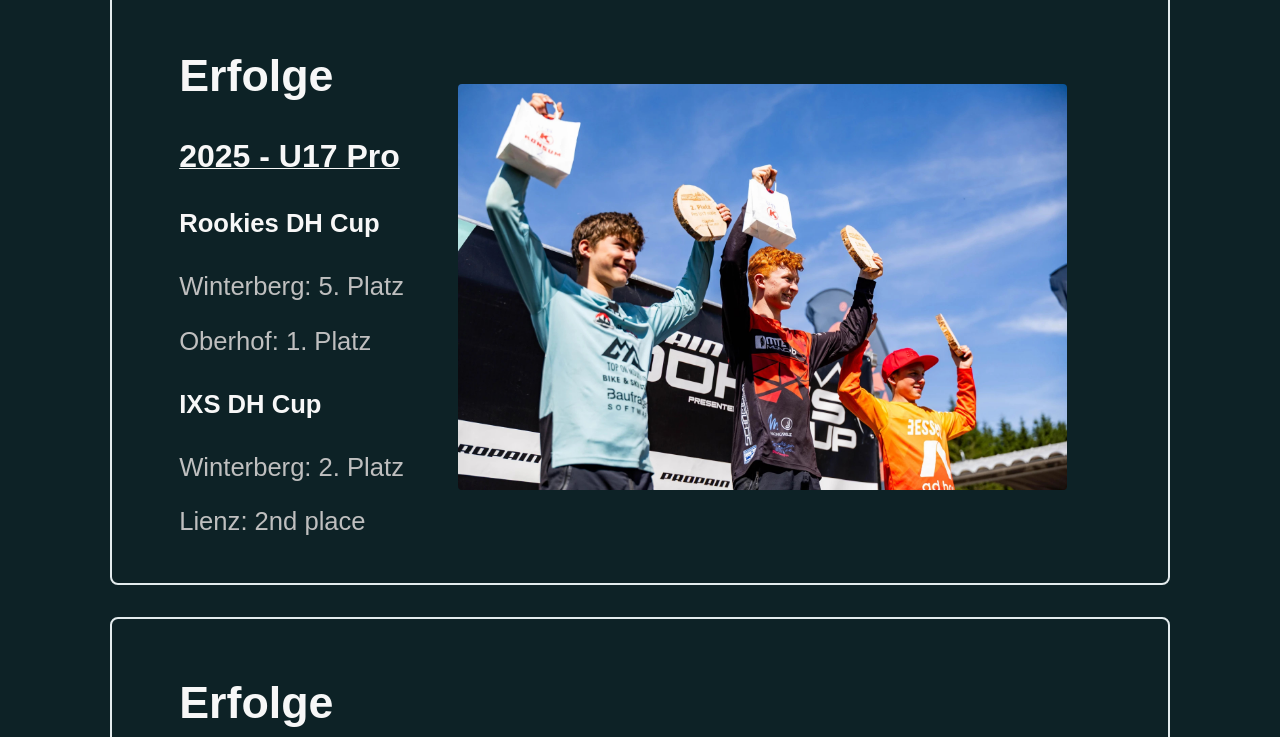
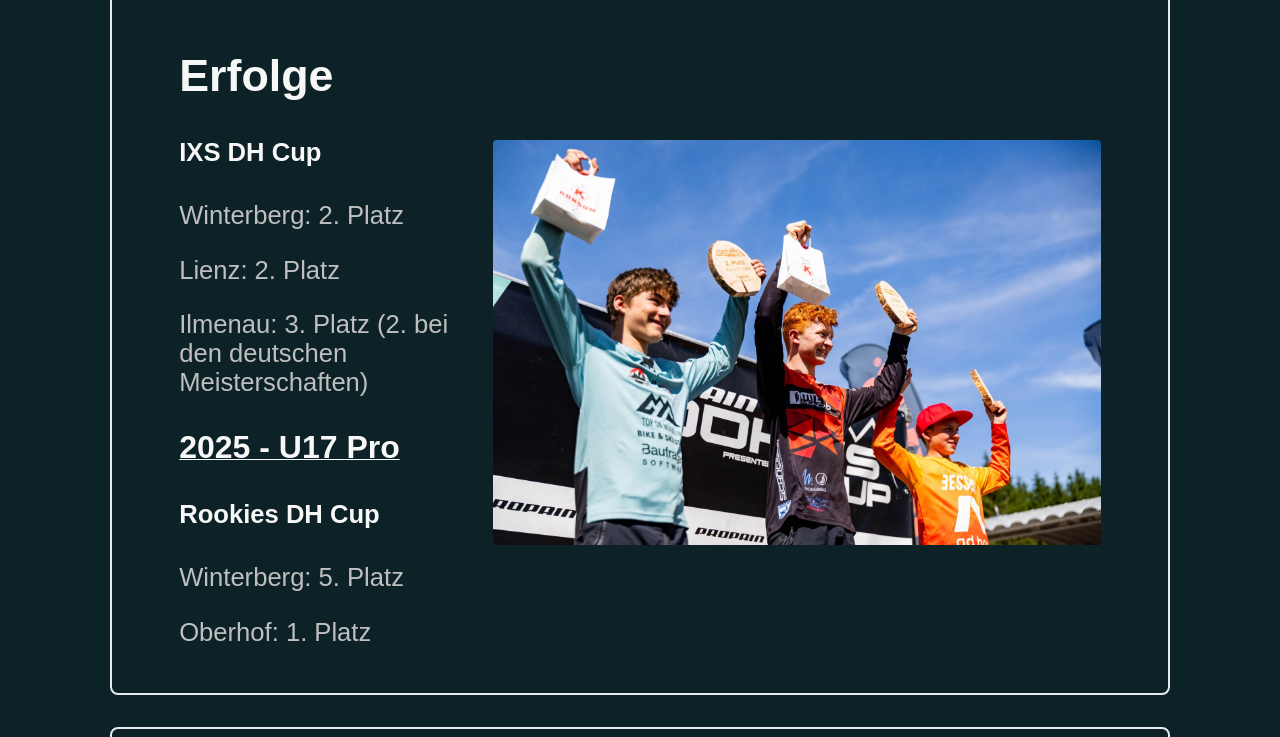
Before and after one commit to reflexccc/Website, a plain HTML site: page deutsch.html in a window 1280 px wide. Shown: the part 1141-1878 px from the top of the page. Drawn offline with Linux system fonts and the light colour scheme; grey boxes are pictures that could not be loaded.

Commit message:
Update deutsch.html

```diff
--- a/deutsch.html
+++ b/deutsch.html
@@ -38,13 +38,14 @@
       <div class="side-by-side">
         <div class="text">
           <h2>Erfolge</h2>
+          <h4>IXS DH Cup</h3>
+          <p>Winterberg: 2. Platz</p>
+          <p>Lienz: 2. Platz</p>
+          <p>Ilmenau: 3. Platz (2. bei den deutschen Meisterschaften)</p>
           <h3>2025 - U17 Pro</h3>
           <h4>Rookies DH Cup</h3>
           <p>Winterberg: 5. Platz</p>
           <p>Oberhof: 1. Platz</p>
-          <h4>IXS DH Cup</h3>
-          <p>Winterberg: 2. Platz</p>
-          <p>Lienz: 2nd place</p>
         </div>
         <img src="Bild_1.jpg" width=66%>
       </div>
```
